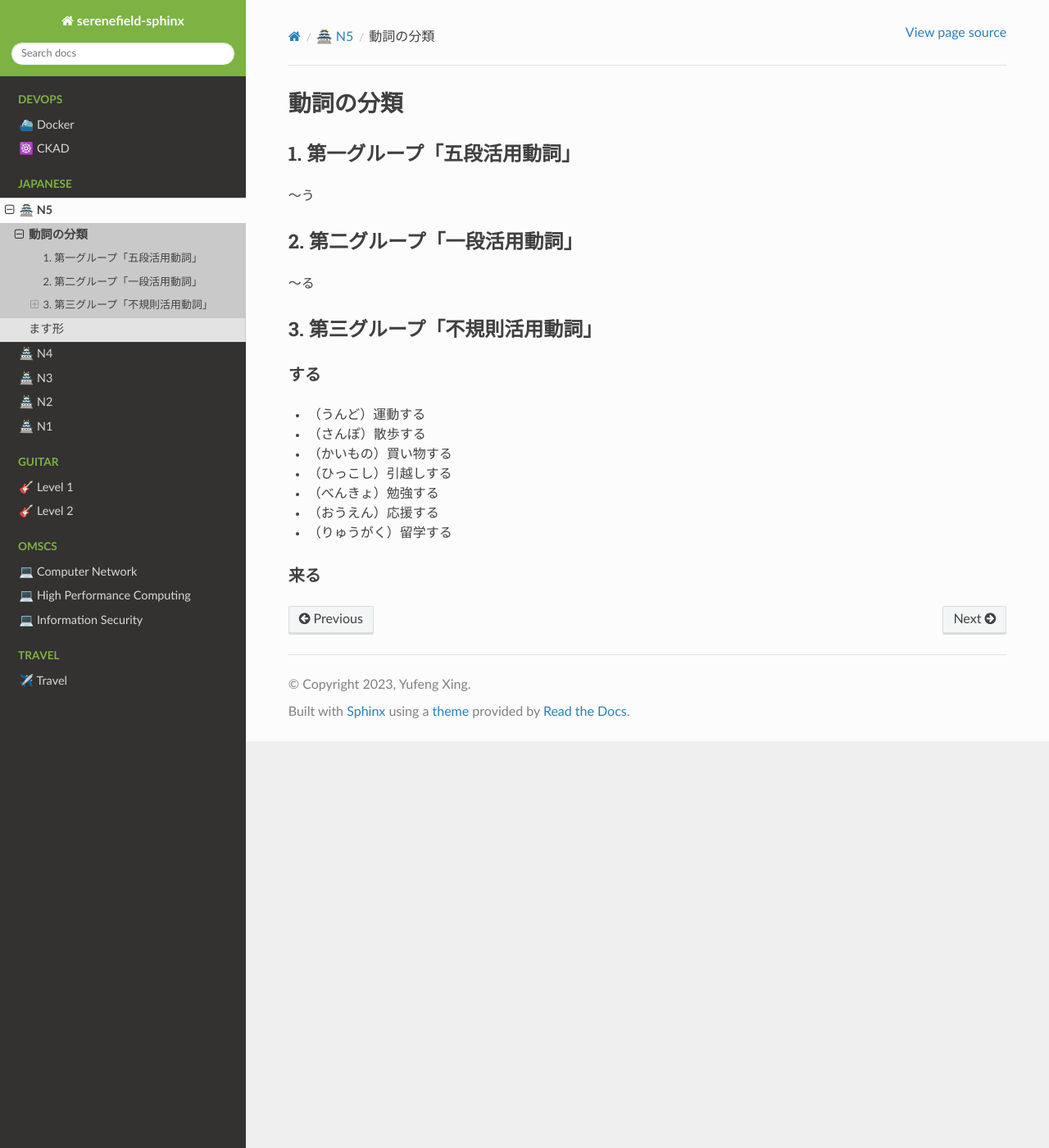
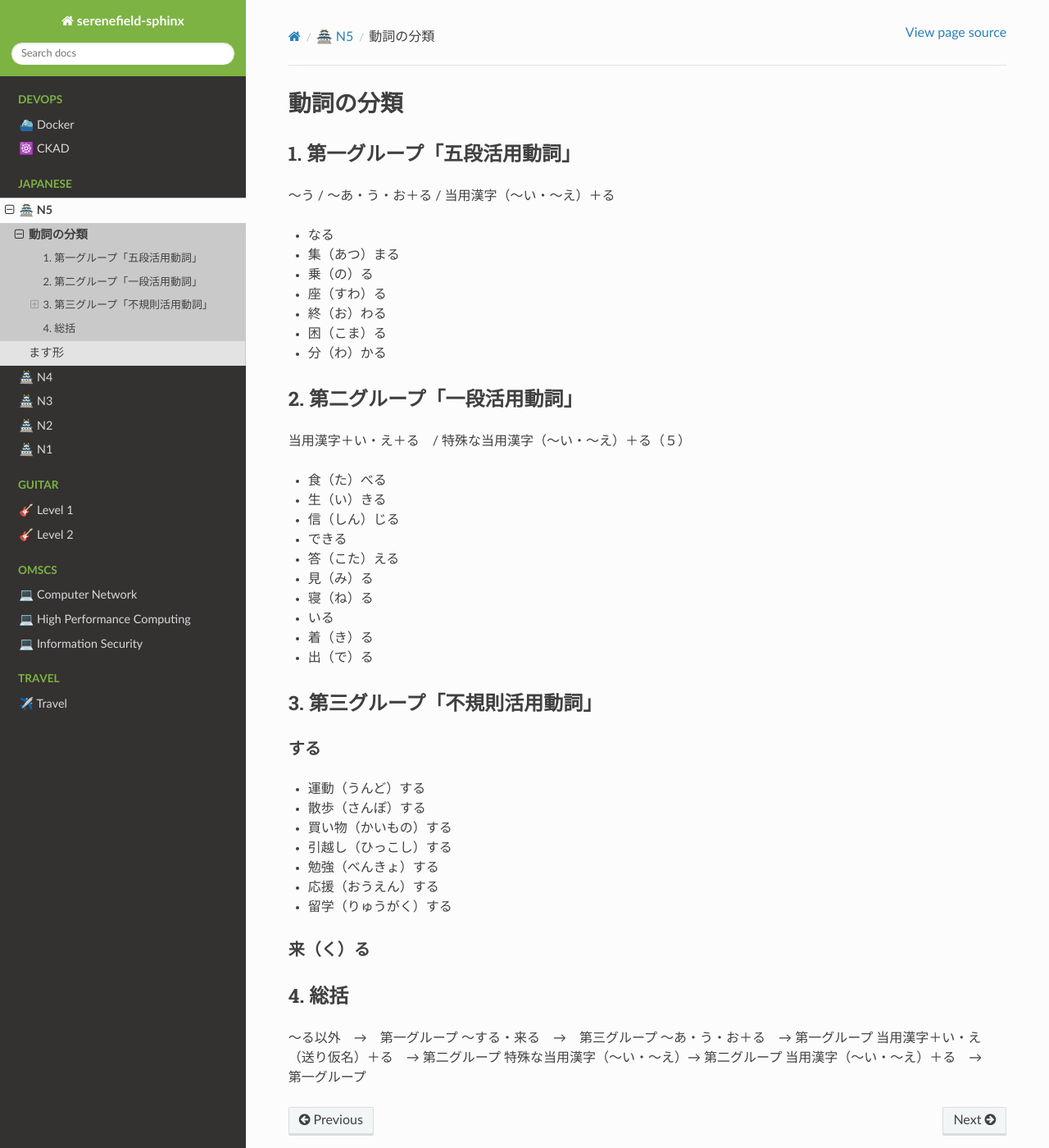
Before and after one commit to Serene-Field/sphinx-transit, a Sphinx documentation site: the page built from docs/Jap/doshi.md, in a window 1280 px wide and 1400 px high. Shown: the whole window at 82% size. Built offline with Sphinx 7.4.7 and the Read the Docs theme 2.0.0, drawn with Linux system fonts in a browser that asks for light colours; pages that are not in the unit, such as notebooks, are missing from menus.

Commit message:
update: japanese

```diff
--- a/docs/Jap/doshi.md
+++ b/docs/Jap/doshi.md
@@ -2,25 +2,51 @@
 
 ## 1. 第一グループ「五段活用動詞」
 
-〜う
+〜う / 〜あ・う・お＋る / 当用漢字（〜い・〜え）＋る
 
-
+- なる
+- 集（あつ）まる
+- 乗（の）る
+- 座（すわ）る
+- 終（お）わる
+- 困（こま）る
+- 分（わ）かる
 
 ## 2. 第二グループ「一段活用動詞」
 
-〜る
+当用漢字＋い・え＋る　/ 特殊な当用漢字（〜い・〜え）＋る（５）
+
+- 食（た）べる
+- 生（い）きる
+- 信（しん）じる
+- できる
+- 答（こた）える
+- 見（み）る
+- 寝（ね）る
+- いる
+- 着（き）る
+- 出（で）る
 
 
 ## 3. 第三グループ「不規則活用動詞」
 
 ### する
 
-- （うんど）運動する
-- （さんぽ）散歩する
-- （かいもの）買い物する
-- （ひっこし）引越しする
-- （べんきょ）勉強する
-- （おうえん）応援する
-- （りゅうがく）留学する
+- 運動（うんど）する
+- 散歩（さんぽ）する
+- 買い物（かいもの）する
+- 引越し（ひっこし）する
+- 勉強（べんきょ）する
+- 応援（おうえん）する
+- 留学（りゅうがく）する
 
-### 来る
+### 来（く）る
+
+## 4. 総括
+
+～る以外　→　第一グループ
+〜する・来る　→　第三グループ
+〜あ・う・お＋る　→ 第一グループ
+当用漢字＋い・え（送り仮名）＋る　→ 第二グループ
+特殊な当用漢字（〜い・〜え）→ 第二グループ
+当用漢字（〜い・〜え）＋る　→　第一グループ
```
Also changed, not shown: docs/Jap/masu.md (+38 -0 lines).
